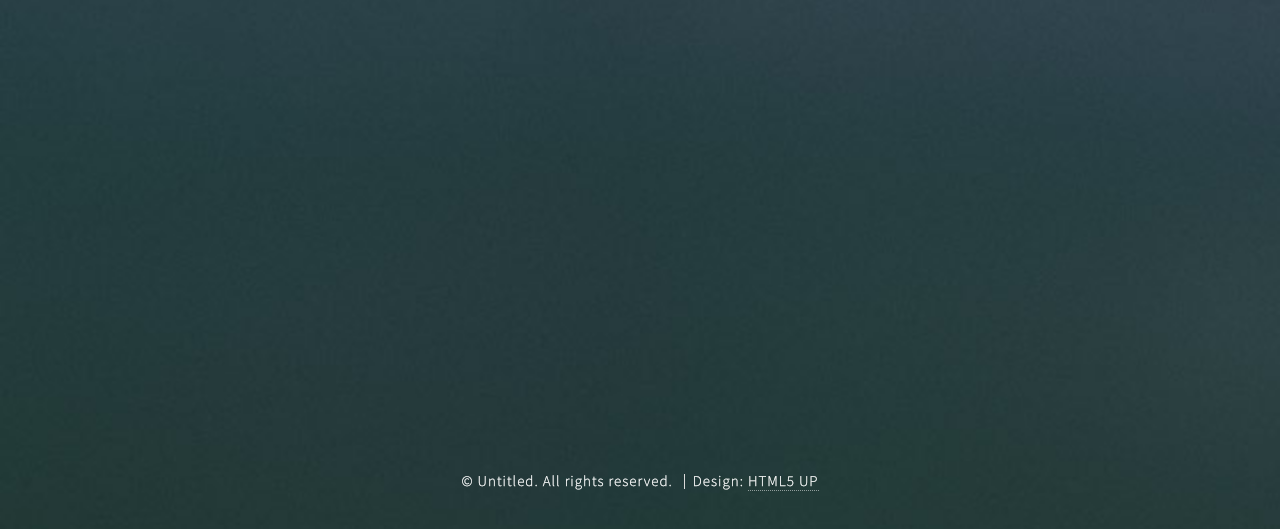
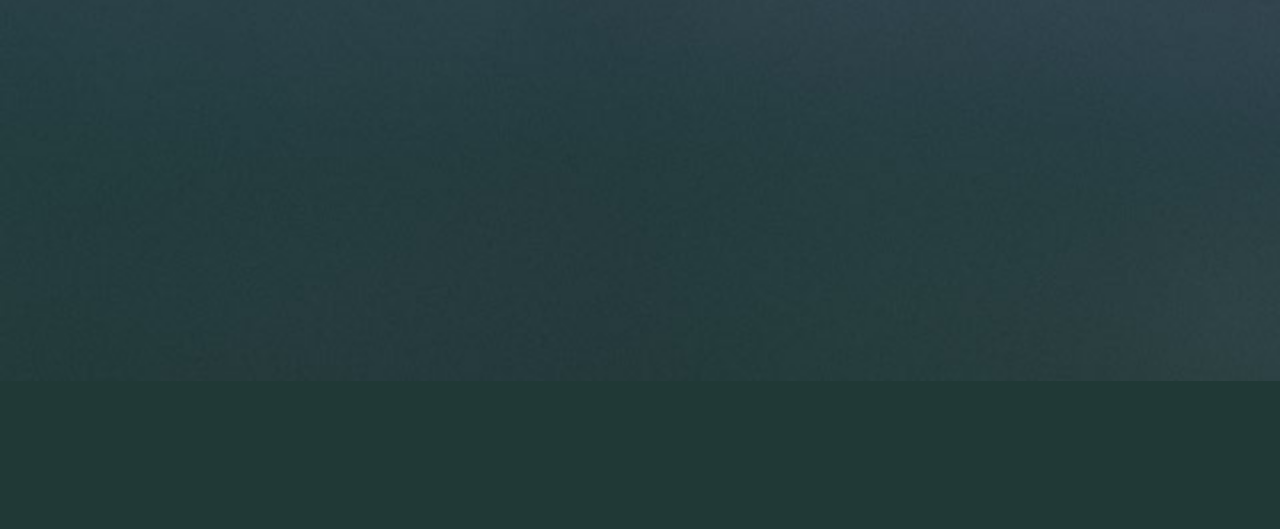
Before and after one commit to amandaharlin/lander, a plain HTML site: page index.html in a window 1280 px wide. Shown: the part 419-948 px from the top of the page. After the commit the page ends 800 px from the top, so only its background shows below. Drawn offline with Linux system fonts and the light colour scheme.

Commit message:
removed footer

```diff
--- a/index.html
+++ b/index.html
@@ -34,16 +34,6 @@
 		</header>
 	</section>
 
-	<section id="footer">
-		<div class="copyright">
-			<ul class="menu">
-				<li>&copy; Untitled. All rights reserved.</li>
-				<li>Design: <a href="http://html5up.net/">HTML5 UP</a>
-				</li>
-			</ul>
-		</div>
-	</section>
-
 </body>
 
 </html>
```
